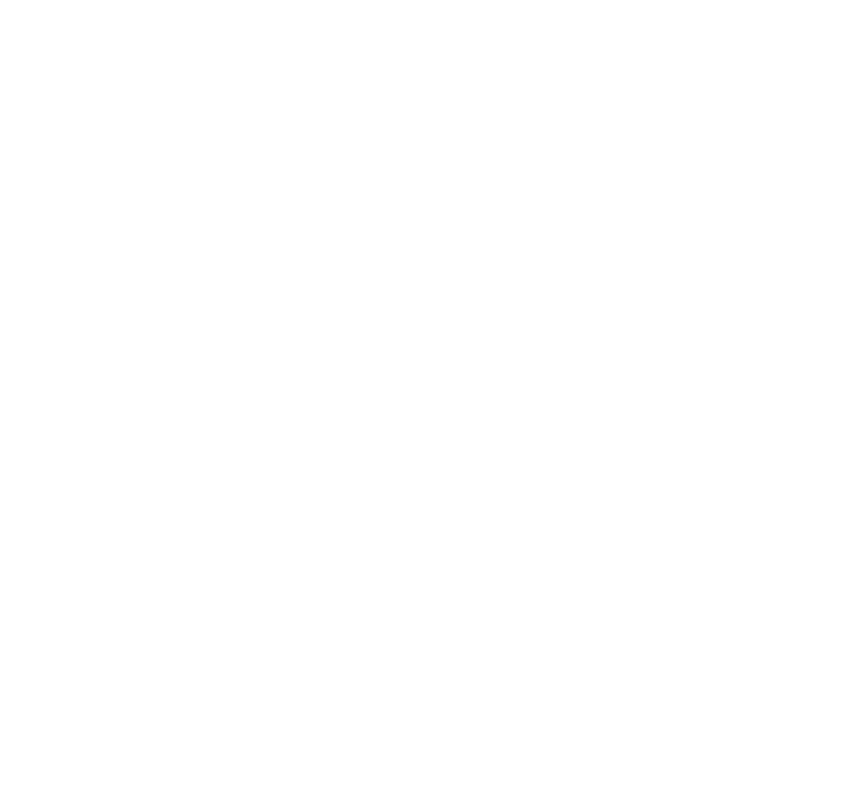
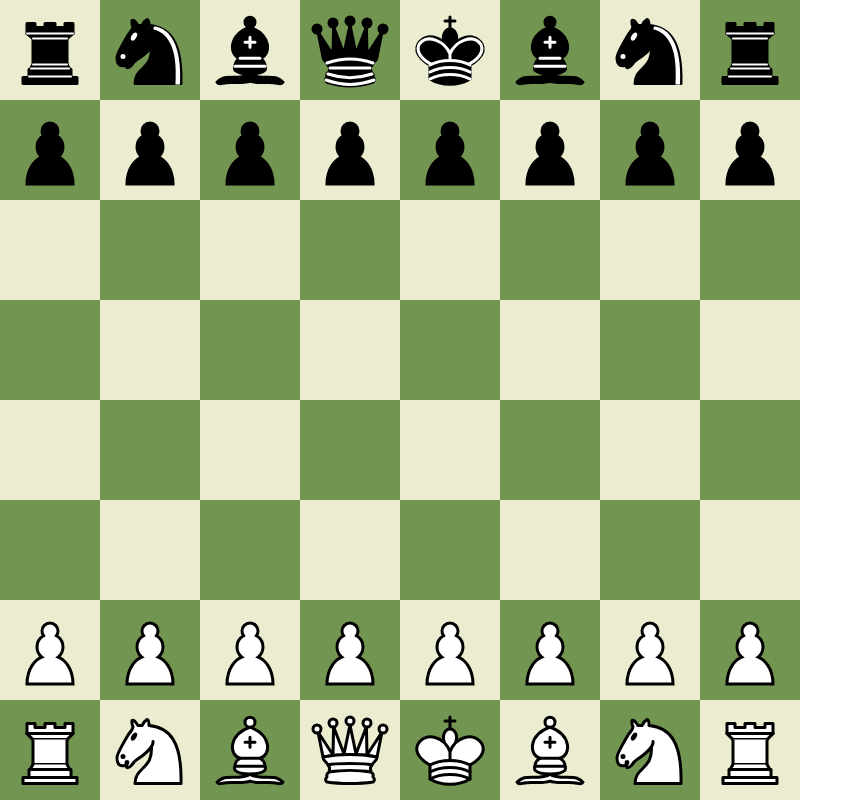
Before and after one commit to PrimarisEquilibrium/chess-bot, a plain HTML site: page index.html in a window 1280 px wide. Shown: the whole page, without its empty margins (0-863 px from the left). Drawn offline with Linux system fonts and the light colour scheme.

Commit message:
Static chess board created

```diff
--- a/index.html
+++ b/index.html
@@ -7,7 +7,8 @@
     <link rel="stylesheet" href="./styles/style.css">
 </head>
 <body>
-
+    <div id="chess-container">
+    </div>
     <script src="scripts/script.js"></script>
 </body>
 </html>
--- a/scripts/script.js
+++ b/scripts/script.js
@@ -0,0 +1,77 @@
+document.addEventListener("DOMContentLoaded", () => {
+    generateBoard()
+    generatePieces()
+})
+
+// Variable names for piece ranks
+const K = "K"
+const Q = "Q"
+const R = "R"
+const B = "B"
+const N = "N"
+const P = "P"
+
+// Variable names for piece colors
+const b = "B"
+const w = "W"
+
+const initialLayout = [
+    [0, 0, R, b], [0, 1, N, b], [0, 2, B, b], [0, 3, Q, b], [0, 4, K, b], [0, 5, B, b], [0, 6, N, b], [0, 7, R, b],
+    [1, 0, P, b], [1, 1, P, b], [1, 2, P, b], [1, 3, P, b], [1, 4, P, b], [1, 5, P, b], [1, 6, P, b], [1, 7, P, b],
+    [6, 0, P, w], [6, 1, P, w], [6, 2, P, w], [6, 3, P, w], [6, 4, P, w], [6, 5, P, w], [6, 6, P, w], [6, 7, P, w],
+    [7, 0, R, w], [7, 1, N, w], [7, 2, B, w], [7, 3, Q, w], [7, 4, K, w], [7, 5, B, w], [7, 6, N, w], [7, 7, R, w]
+]
+
+/**
+ * Creates a chess board DOM element and appends it to the chess-container
+*/
+function generateBoard() {
+    let chessContainer = document.getElementById("chess-container")
+    let currentColor = "light";
+
+    for (let i = 0; i < 8; i++) {
+        let chessRow = document.createElement("div")
+        chessRow.classList.add("chess-row")
+
+        // Create 8 squares in each row; squares are alternating in colors
+        for (let j = 0; j < 8; j++) {
+            let chessSquare = document.createElement("div")
+            chessSquare.classList.add("chess-square")
+            chessSquare.classList.add(currentColor)
+
+            // Add dataset attributes for row and column properties
+            chessSquare.dataset.row = i;
+            chessSquare.dataset.col = j;
+
+            // Alternate colors
+            currentColor = currentColor === "light" ? "dark" : "light"
+            chessRow.appendChild(chessSquare)
+        }
+
+        // Alternate colors for rows
+        currentColor = currentColor === "light" ? "dark" : "light"
+        chessContainer.appendChild(chessRow)
+    }
+}
+
+function generatePieces() {
+    for (let piece of initialLayout) {
+        [row, col, rank, color] = piece
+        let square = findSquare(row, col)
+        let pieceImage = document.createElement("img")
+        pieceImage.src = `./images/${color}${rank}.svg`
+        pieceImage.classList.add("chess-icon")
+        square.appendChild(pieceImage)
+    }
+}
+
+function findSquare(row, col) {
+    let squares = document.querySelectorAll(".chess-square");
+    for (let i = 0; i < squares.length; i++) {
+        let square = squares[i]
+        if (parseInt(square.dataset.row) === row && parseInt(square.dataset.col) === col) {
+            return square
+        }
+    }
+    return null
+}
--- a/styles/style.css
+++ b/styles/style.css
@@ -0,0 +1,33 @@
+* {
+    box-sizing: border-box;
+}
+
+body {
+    margin: 0;
+    padding: 0;
+}
+
+.chess-row {
+    display: flex;
+}
+
+.chess-square {
+    display: flex;
+    justify-content: center;
+    align-items: center;
+    width: 100px;
+    height: 100px;
+}
+
+.light {
+    background-color: #ebecd0;
+}
+
+.dark {
+    background-color: #739552;
+}
+
+.chess-icon {
+    width: 90%;
+    height: auto;
+}
```
Also changed, not shown: images/BB.svg (added), images/BK.svg (added), images/BN.svg (added), images/BP.svg (added), images/BQ.svg (added), images/BR.svg (added), images/WB.svg (added), images/WK.svg (added), images/WN.svg (added), images/WP.svg (added), images/WQ.svg (added), images/WR.svg (added), 1 other file.
